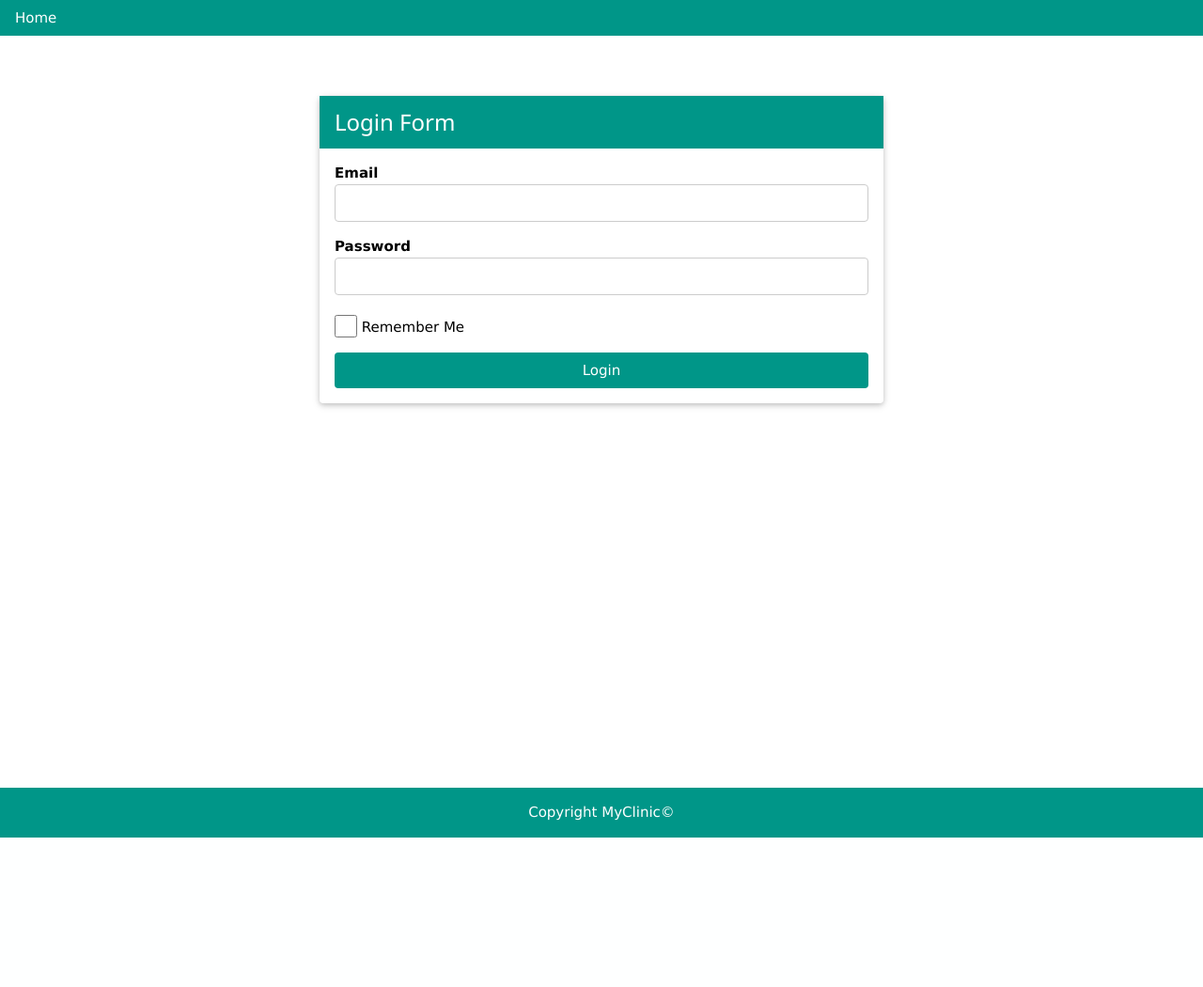
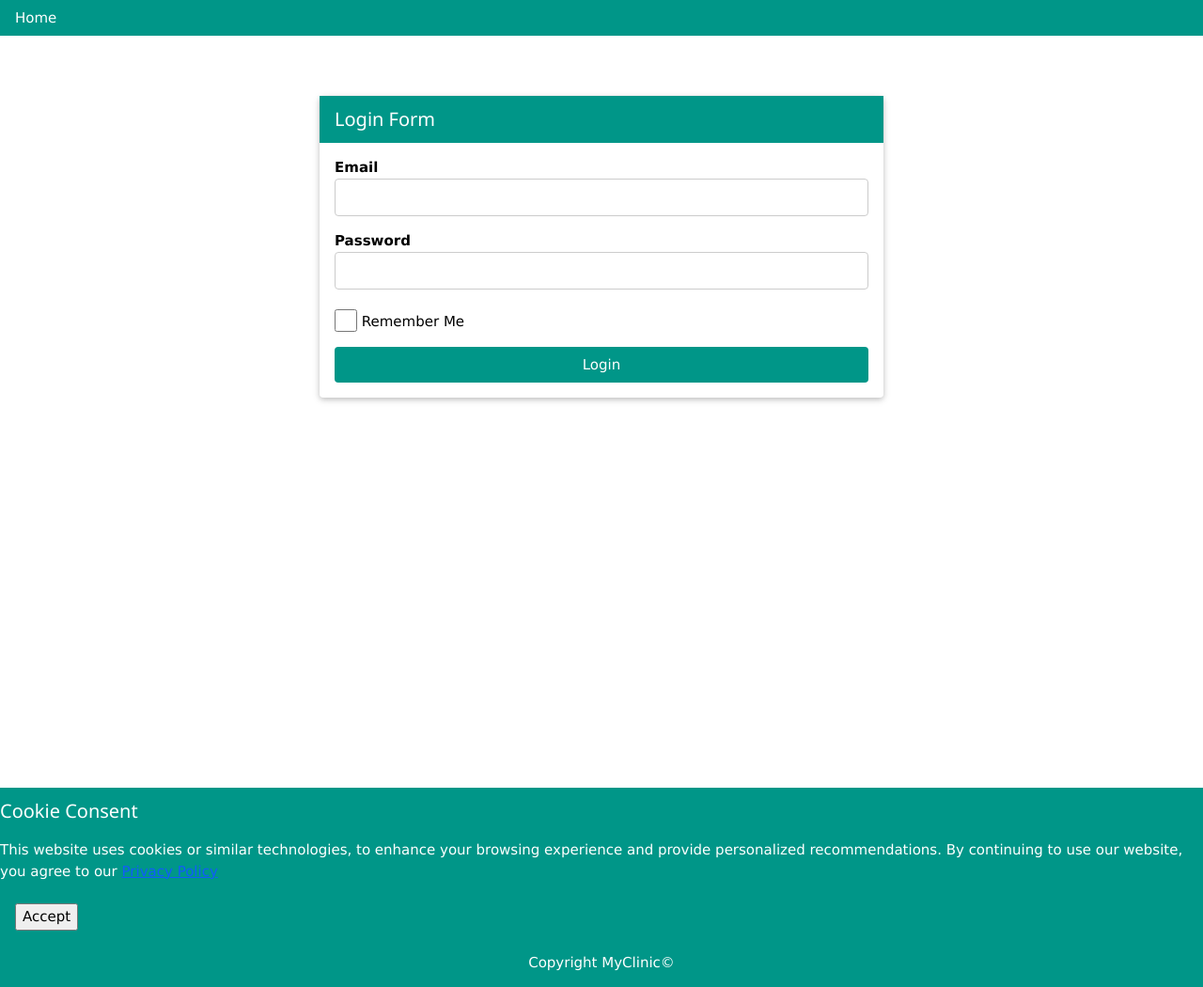
Before and after one commit to ahmadhanis/myclinic, a PHP site: page /webapp/login.php in a window 1280 px wide. Shown: the part 181-1231 px from the top of the page at 94% size. Before the commit the page ends 1072 px from the top, so only its background shows below. Run offline with PHP 8.4, Linux system fonts and the light colour scheme.

Commit message:
login and dbconnect

```diff
--- a/webapp/login.php
+++ b/webapp/login.php
@@ -1,3 +1,25 @@
+<?php
+
+if (isset($_POST['email']) && isset($_POST['password'])) {
+    include 'dbconnect.php';
+    $email = $_POST['email'];
+    $password = sha1($_POST['password']);
+    $sqllogin = "SELECT * FROM `tbl_admins` WHERE `admin_email` = '$email' AND `admin_password` = '$password'";
+    $stmt = $conn->prepare($sqllogin);
+    $stmt->execute();
+    $number_of_rows = $stmt->fetchColumn();
+    if ($number_of_rows > 0) {
+        echo "<script>alert('Login Success')</script>";
+    }else{
+        echo "<script>alert('Login Failed')</script>";
+    }
+}
+
+
+
+?>
+
+
 <!DOCTYPE html>
 <html lang="en">
 
@@ -7,6 +29,7 @@
     <link rel="stylesheet" href="../w3.css">
     <script src="scripts/login.js"></script>
     <title>MyClinic</title>
+
 </head>
 
 <body onload="loadCookies()">
@@ -15,15 +38,15 @@
         <p>Welcome to Your One Stop Health Solution</p>
     </header>
     <div class="w3-bar w3-teal">
-        <a href="#about" class="w3-bar-item w3-button">Home</a>
+        <a href="../index.html" class="w3-bar-item w3-button">Home</a>
     </div>
     <div style="min-height:100vh;overflow-y: auto;">
         <div class="w3-container w3-padding-64">
             <div class="w3-card w3-round" style="max-width:600px;margin:auto">
                 <div class="w3-container w3-teal">
-                    <h3>Login Form</h3>
+                    <h4>Login Form</h4>
                 </div>
-                <form name = "loginForm" class="w3-container" action="login.php" method="">
+                <form name="loginForm" class="w3-container" action="login.php" method="post">
                     <p>
                         <label class=""><b>Email</b></label>
                         <input class="w3-input w3-border w3-round" name="email" type="email" id="idemail" required>
@@ -37,19 +60,52 @@
                         <label>Remember Me</label>
                     </p>
                     <p>
-                        <button class="w3-btn w3-round w3-teal w3-block" name="submit">Login</button>
+                        <button class="w3-btn w3-round w3-teal w3-block" name="submit" value="submit">Login</button>
                     </p>
-
-
                 </form>
 
             </div>
 
         </div>
     </div>
+    <div id="cookieNotice" class="w3-right w3-block" style="display: none;">
+        <div class="w3-teal">
+            <h4>Cookie Consent</h4>
+            <p>This website uses cookies or similar technologies, to enhance your
+                browsing experience and provide personalized recommendations.
+                By continuing to use our website, you agree to our
+                <a style="color:#115cfa;" href="/privacy-policy">Privacy Policy</a>
+            </p>
+            <div class="w3-button">
+                <button onclick="acceptCookieConsent();">Accept</button>
+            </div>
+        </div>
+    </div>
+
     <footer class=" w3-container w3-center w3-teal">
         <p>Copyright MyClinic&copy</p>
     </footer>
 </body>
+<script>
+let cookie_consent = getCookie("user_cookie_consent");
+if (cookie_consent != "") {
+    document.getElementById("cookieNotice").style.display = "none";
+} else {
+    document.getElementById("cookieNotice").style.display = "block";
+}
+
+function deleteCookie(cname) {
+    const d = new Date();
+    d.setTime(d.getTime() + (24 * 60 * 60 * 1000));
+    let expires = "expires=" + d.toUTCString();
+    document.cookie = cname + "=;" + expires + ";path=/";
+}
+
+function acceptCookieConsent() {
+    deleteCookie('user_cookie_consent');
+    setCookies('user_cookie_consent', 1, 30);
+    document.getElementById("cookieNotice").style.display = "none";
+}
+</script>
 
 </html>
--- a/webapp/scripts/login.js
+++ b/webapp/scripts/login.js
@@ -1,4 +1,4 @@
-function rememberMe(){
+function rememberMe() {
     var email = document.forms["loginForm"]["idemail"].value;
     var pass = document.forms["loginForm"]["idpass"].value;
     var rememberme = document.forms["loginForm"]["idremember"].checked;
@@ -8,7 +8,7 @@ function rememberMe(){
         setCookies("cremember", rememberme, 5);
         console.log("COOKIES:" + email, pass, rememberme);
         alert("Credential Stored");
-    }else{
+    } else {
         setCookies("cemail", "", 5);
         setCookies("cpass", "", 5);
         setCookies("cremember", rememberme, 5);
@@ -16,7 +16,12 @@ function rememberMe(){
         document.forms["loginForm"]["idpass"].value = "";
         document.forms["loginForm"]["idremember"].checked = false;
         console.log("COOKIES:" + email, pass, rememberme);
-        alert("Credential Removed");
+        if (email == "" && pass == "") {
+            alert("Please fill in email and password");
+        } else {
+            alert("Credential Removed");
+        }
+
     }
 }
 
@@ -26,22 +31,22 @@ function setCookies(cookiename, cookiedata, exdays) {
     d.setTime(d.getTime() + (exdays * 24 * 60 * 60 * 1000));
     var expires = "expires=" + d.toUTCString();
     document.cookie = cookiename + "=" + cookiedata + ";" + expires + ";path=/";
-  }
+}
 
-  function loadCookies(){
+function loadCookies() {
     var email = getCookie("cemail");
     var password = getCookie("cpass");
     var rememberme = getCookie("cremember");
     document.forms["loginForm"]["idemail"].value = email;
     document.forms["loginForm"]["idpass"].value = password;
-    if (rememberme && email !="" || password != "") {
+    if (rememberme && email != "" || password != "") {
         document.forms["loginForm"]["idremember"].checked = true;
     } else {
         document.forms["loginForm"]["idremember"].checked = false;
     }
-  }
+}
 
-  function getCookie(cname) {
+function getCookie(cname) {
     var name = cname + "=";
     var decodedCookie = decodeURIComponent(document.cookie);
     var ca = decodedCookie.split(';');
```
Also changed, not shown: webapp/dbconnect.php (added, +13 -0 lines).
